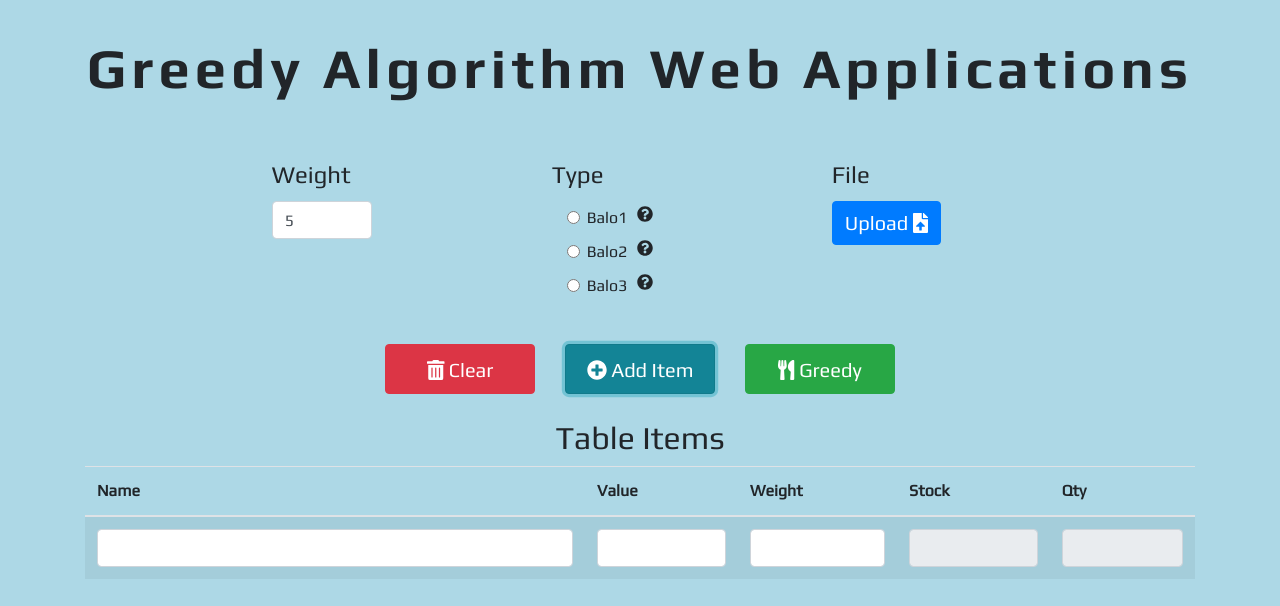
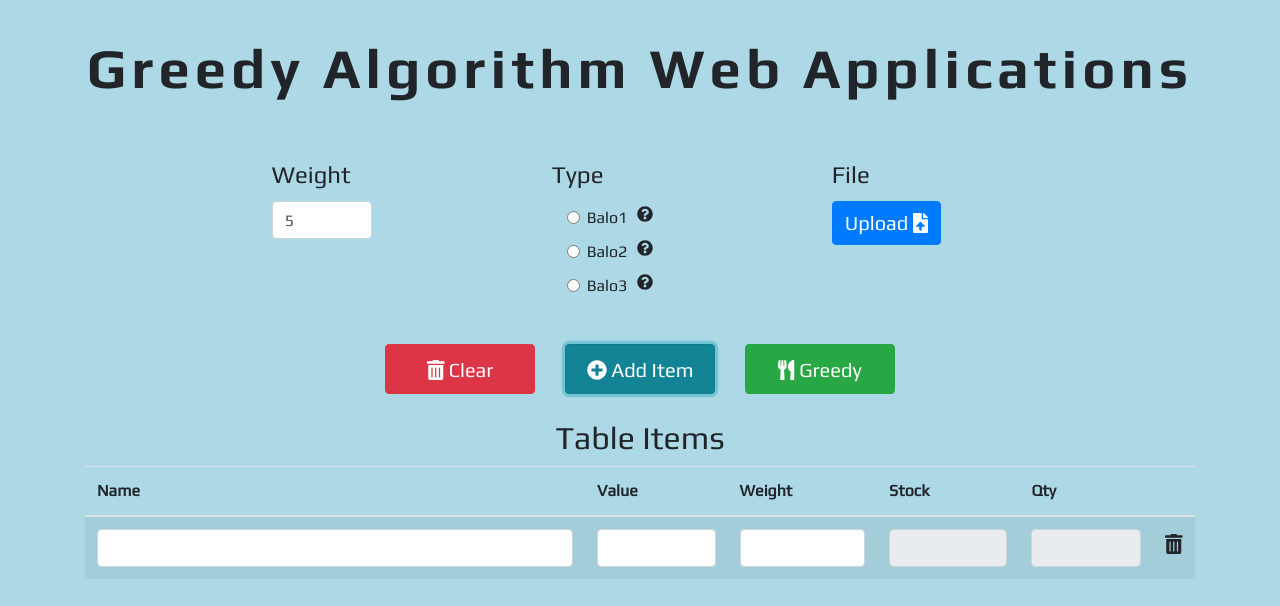
Before and after one commit to superden125/greedybag.sd, a React (Create React App) app: page / in a window 1280 px wide. Both pictures are taken after typing "5" into the empty fields and a click on the button "Add Item". Shown: the top 606 px of the page. Built offline with nearby package versions, Linux system fonts and the light colour scheme.

Commit message:
update delete, animation

```diff
--- a/package.json
+++ b/package.json
@@ -15,6 +15,7 @@
     "bootstrap": "^4.5.2",
     "react": "^16.13.1",
     "react-dom": "^16.13.1",
+    "react-flip-move": "^3.0.4",
     "react-scripts": "3.4.3",
     "reactstrap": "^8.6.0"
   },
--- a/public/index.html
+++ b/public/index.html
@@ -4,6 +4,7 @@
     <meta charset="utf-8" />
     <meta name="viewport" content="width=device-width, initial-scale=1" />
     <meta name="description" content="react" />
+    <meta name="author" content="sd" />
 
     <link rel="manifest" href="%PUBLIC_URL%/manifest.json" />
 
--- a/src/App.js
+++ b/src/App.js
@@ -19,7 +19,8 @@ function App() {
     faFileUpload,
     faTrashAlt,
     faPlusCircle,
-    faUtensils
+    faUtensils,
+    faTrashAlt
   );
   return (
     <div>
--- a/src/components/Items/TableItem.js
+++ b/src/components/Items/TableItem.js
@@ -10,11 +10,13 @@ import {
   Row,
   Col,
 } from "reactstrap";
+import FlipMove from "react-flip-move";
 
 import { greedy1, greedy2, greedy3 } from "../../greedy";
 import InputFile from "./InputFile";
 import TypeBalo from "./TypeBalo";
 import ButtonControl from "./ButtonControl";
+import { FontAwesomeIcon } from "@fortawesome/react-fontawesome";
 
 function TableItem(props) {
   const [items, setItems] = useState([]);
@@ -220,11 +222,36 @@ function TableItem(props) {
     return false;
   };
 
+  const handleDeleteItem = (index) => {
+    const newItems = [...items];
+    newItems.splice(index, 1);
+    setItems(newItems);
+
+    const newErrors = [...errors];
+    newErrors.splice(index, 1);
+    setErrors(newErrors);
+  };
+
+  const notVisibleState = {
+    transform: "translateX(-100%)",
+    opacity: 0.1,
+  };
+
+  const leaveOut = {
+    transform: "translateX(100%)",
+    opacity: 0.1,
+  };
+
+  const leaveState = {
+    opacity: 0,
+  };
+
   return (
     <div>
       <Forms>
         <Row form>
           <Col md={3} className="offset-md-2">
+            <div className="sd-fade-left-right">
               <FormGroup>
                 <legend>Weight</legend>
                 <Input
@@ -241,15 +268,20 @@ function TableItem(props) {
                   <span className="invalid-feedback">{weight.errors}</span>
                 )}
               </FormGroup>
+            </div>
           </Col>
           <Col md={3}>
+            <div className="sd-fade-left-right">
               <TypeBalo onTypeChange={onTypeChange} type={type} />
+            </div>
           </Col>
           <Col md={3}>
+            <div className="sd-fade-left-right">
               <InputFile
                 setWeightFile={setWeightFile}
                 setItemsFile={setItemsFile}
               />
+            </div>
           </Col>
         </Row>
         <ButtonControl
@@ -257,8 +289,9 @@ function TableItem(props) {
           addItem={addItem}
           onSubmit={onSubmit}
         />
-        <h2 className="text-center">Table Items</h2>
-        <Table striped className="table-hover">
+        <h2 className="text-center sd-fade-up-down">Table Items</h2>
+
+        <Table striped className="table-hover sd-fade-up-down">
           <thead>
             <tr>
               <th style={{ width: "500px" }}>Name</th>
@@ -266,9 +299,21 @@ function TableItem(props) {
               <th>Weight</th>
               <th>Stock</th>
               <th>Qty</th>
+              <th></th>
             </tr>
           </thead>
-          <tbody>
+          {/* <tbody> */}
+          <FlipMove
+            typeName="tbody"
+            enterAnimation={{
+              from: notVisibleState,
+              to: {},
+            }}
+            leaveAnimation={{
+              from: {},
+              to: leaveOut,
+            }}
+          >
             {items.map((item, index) => (
               <tr key={index}>
                 <td>
@@ -345,9 +390,17 @@ function TableItem(props) {
                     onChange={(e) => handleChange(e, index)}
                   ></Input>
                 </td>
+                <td>
+                  <FontAwesomeIcon
+                    icon="trash-alt"
+                    className="icon-trash"
+                    onClick={() => handleDeleteItem(index)}
+                  />
+                </td>
               </tr>
             ))}
-          </tbody>
+          </FlipMove>
+          {/* </tbody> */}
         </Table>
       </Forms>
     </div>
--- a/src/index.css
+++ b/src/index.css
@@ -43,6 +43,9 @@ body {
   justify-content: center;
   margin: 10px;
   padding: 10px;
+  opacity: 0;
+  animation: fadeDownUp 0.5s 1.5s;
+  animation-fill-mode: forwards;
 }
 
 .sd-btn {
@@ -62,6 +65,9 @@ body {
   letter-spacing: 5px;
   padding: 5px;
   margin-bottom: 50px;
+  opacity: 0;
+  animation: fadeUpDown 1s;
+  animation-fill-mode: forwards;
 }
 
 .sd-file-choose {
@@ -75,3 +81,61 @@ body {
 .sd-icon-type:hover {
   cursor: pointer;
 }
+
+.sd-fade-left-right {
+  opacity: 0;
+  animation: fadeLeftRight 0.5s 1s;
+  animation-fill-mode: forwards;
+}
+
+.sd-fade-up-down {
+  opacity: 0;
+  animation: fadeUpDown 0.5s 1.5s;
+  animation-fill-mode: forwards;
+}
+
+.icon-trash {
+  margin-top: 5px;
+  font-size: 20px;
+  cursor: pointer;
+}
+
+@keyframes fadeUpDown {
+  0% {
+    transform: translateY(-50px);
+  }
+  100% {
+    transform: translateY(0);
+    opacity: 1;
+  }
+}
+
+@keyframes fadeDownUp {
+  0% {
+    transform: translateY(50px);
+  }
+  100% {
+    transform: translateY(0);
+    opacity: 1;
+  }
+}
+
+@keyframes fadeLeftRight {
+  0% {
+    transform: translateX(-50px);
+  }
+  100% {
+    transform: translateX(0);
+    opacity: 1;
+  }
+}
+
+@keyframes fadeRightLeft {
+  0% {
+    transform: translateX(50px);
+  }
+  100% {
+    transform: translateX(0);
+    opacity: 1;
+  }
+}
```
Also changed, not shown: 13 other files (tests, documents, lock files or other folders). Lines whose indentation alone changed are shown as unchanged.
